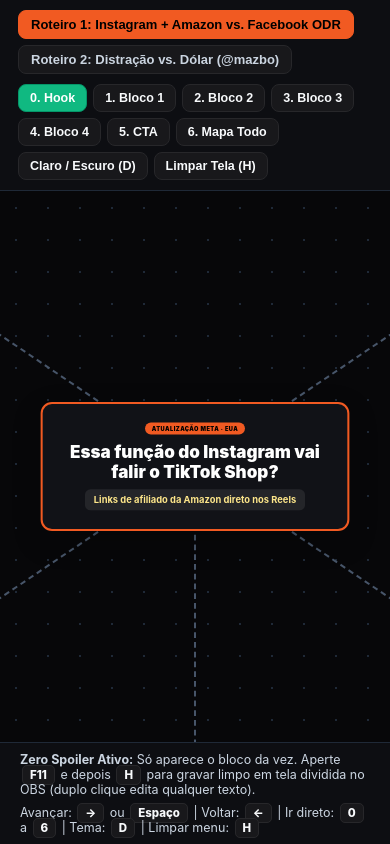
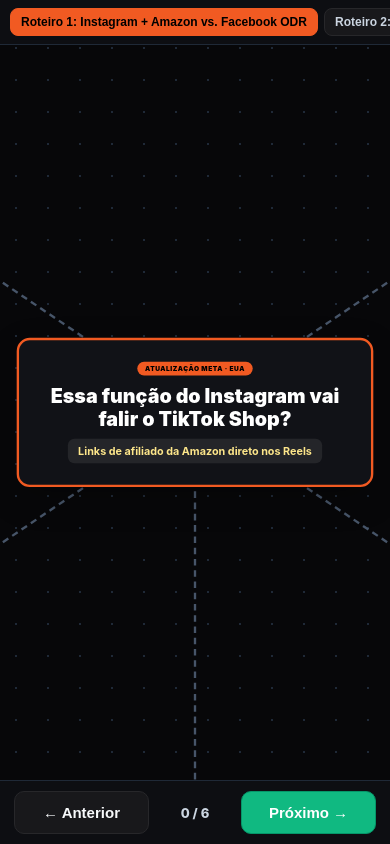
Before and after one commit to kazumidiario-creator/roteiros-001, a plain HTML site: page FRAMEWORKS REELS.html in a window 390 px wide. Drawn offline with Linux system fonts and the light colour scheme.

Commit message:
Fix mobile ROTEIRO REELS + FRAMEWORKS REELS

```diff
--- a/FRAMEWORKS REELS.html
+++ b/FRAMEWORKS REELS.html
@@ -366,6 +366,53 @@
     font-size: 11.5px;
     margin: 0 2px;
   }
+  .mob-nav {
+    display: none;
+    background: var(--bar-bg);
+    border-top: 1px solid var(--bar-border);
+    padding: 10px 14px;
+    justify-content: space-between;
+    align-items: center;
+    gap: 10px;
+    z-index: 100;
+  }
+  .mob-btn {
+    background: var(--pill-bg);
+    color: var(--text);
+    border: 1px solid var(--border);
+    border-radius: 10px;
+    padding: 12px 16px;
+    font-size: 15px;
+    font-weight: 800;
+    cursor: pointer;
+    flex: 1;
+  }
+  .mob-btn.primary {
+    background: #10b981;
+    color: #ffffff;
+    border-color: #059669;
+  }
+  .mob-step-lbl {
+    font-size: 13px;
+    font-weight: 800;
+    color: var(--muted);
+    min-width: 72px;
+    text-align: center;
+  }
+  @media (max-width: 860px) {
+    .toolbar {
+      padding: 8px 10px;
+      gap: 6px;
+      flex-wrap: nowrap;
+      overflow-x: auto;
+    }
+    .tabs { flex-wrap: nowrap; flex-shrink: 0; }
+    .tab-btn { white-space: nowrap; font-size: 12px; padding: 6px 10px; }
+    .actions { flex-wrap: nowrap; flex-shrink: 0; }
+    .actions .step-pill:not(.keep-mob) { display: none; }
+    .bottom-bar { display: none; }
+    .mob-nav { display: flex; }
+  }
 </style>
 </head>
 <body class="no-spoilers dark">
@@ -380,7 +427,7 @@
     <button class="step-pill" id="btn-step-4" onclick="goToStep(4)">4. Bloco 4</button>
     <button class="step-pill" id="btn-step-5" onclick="goToStep(5)">5. CTA</button>
     <button class="step-pill" id="btn-step-6" onclick="goToStep(6)">6. Mapa Todo</button>
-    <button class="step-pill" onclick="document.body.classList.toggle('dark')" title="Tecla D">Claro / Escuro (D)</button>
+    <button class="step-pill keep-mob" onclick="document.body.classList.toggle('dark')" title="Tecla D">Tema (D)</button>
     <button class="step-pill" onclick="document.body.classList.toggle('hide-ui')" title="Tecla H">Limpar Tela (H)</button>
   </div>
 </div>
@@ -390,6 +437,12 @@
     <svg class="connectors" id="svg-lines" viewBox="0 0 6000 4200"></svg>
     <div id="nodes-container"></div>
   </div>
+</div>
+
+<div class="mob-nav" id="mob-nav">
+  <button class="mob-btn" onclick="goToStep(currentStep > 0 ? currentStep - 1 : 6)">&larr; Anterior</button>
+  <span class="mob-step-lbl" id="mob-step-lbl">0 / 6</span>
+  <button class="mob-btn primary" onclick="goToStep(currentStep < 6 ? currentStep + 1 : 0)">Próximo &rarr;</button>
 </div>
 
 <div class="bottom-bar">
@@ -665,9 +718,15 @@ function goToStep(step) {
     el.classList.toggle('focused-now', s === step);
   }
 
+  const mobLbl = document.getElementById('mob-step-lbl');
+  if (mobLbl) mobLbl.textContent = step === 6 ? 'Mapa todo' : (step + ' / 6');
+
   const vw = viewportEl.clientWidth;
   const vh = viewportEl.clientHeight;
-  const singleBoxScale = Math.min(vw / 960, vh / 640, 1.32);
+  const isMob = vw <= 860;
+  const singleBoxScale = isMob
+    ? Math.min((vw - 24) / 780, (vh - 28) / 580, 1.0)
+    : Math.min(vw / 960, vh / 640, 1.32);
 
   if (step === 0) {
     centerCameraOn(f.center.x, f.center.y, singleBoxScale);
@@ -677,10 +736,30 @@ function goToStep(step) {
   } else if (step === 5) {
     centerCameraOn(f.cta.x, f.cta.y, singleBoxScale);
   } else if (step === 6) {
-    const overviewScale = Math.min(vw / 5400, vh / 3900);
+    const overviewScale = Math.min((vw - 20) / 5400, (vh - 20) / 3900);
     centerCameraOn(3000, 2250, overviewScale);
   }
 }
+
+// Touch drag no celular
+viewportEl.addEventListener('touchstart', (e) => {
+  if (e.touches.length !== 1) return;
+  isDragging = true;
+  canvasEl.classList.add('dragging');
+  startX = e.touches[0].clientX - tx;
+  startY = e.touches[0].clientY - ty;
+}, { passive: true });
+viewportEl.addEventListener('touchmove', (e) => {
+  if (!isDragging || e.touches.length !== 1) return;
+  e.preventDefault();
+  tx = e.touches[0].clientX - startX;
+  ty = e.touches[0].clientY - startY;
+  applyTransform();
+}, { passive: false });
+viewportEl.addEventListener('touchend', () => {
+  isDragging = false;
+  canvasEl.classList.remove('dragging');
+});
 
 viewportEl.addEventListener('wheel', (e) => {
   e.preventDefault();
```
Also changed, not shown: frameworks.html (+82 -3 lines), index.html (+45 -8 lines).
